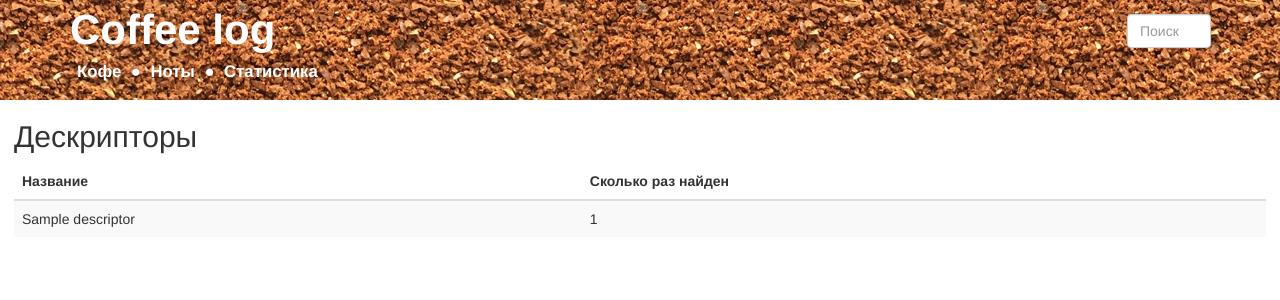
After one commit to zimnukhov/coffee, a Django app: template coffee/templates/coffee/descriptor_list.html in a window 1280 px wide. The commit adds this page. Shown: the top 300 px of the page. Run offline with Django 3.2, Linux system fonts and the light colour scheme; the template is opened without the code that fills it: most values are stand-ins (such as "Sample title", 1, 10 or a date in 2020); some libraries are stand-ins or nearby versions.

Commit message:
add notes page

```diff
--- a/coffee/static/css/coffee.css
+++ b/coffee/static/css/coffee.css
@@ -42,7 +42,7 @@ header #header-links {
 }
 
 header #header-links li {
-    margin-right: 1em;
+    margin-right: 0.4em;
 }
 
 header #header-links li a {
--- a/coffee/templates/coffee/base.html
+++ b/coffee/templates/coffee/base.html
@@ -17,6 +17,9 @@
                 <a href="{% url 'coffee:index' %}" class="logo-link">Coffee log</a>
                 <ul id="header-links">
                     <li><a href="{% url 'coffee:all-bags' %}">Кофе</a></li>
+                    <li><a>&#9679;</a></li>
+                    <li><a href="{% url 'coffee:notes' %}">Ноты</a></li>
+                    <li><a>&#9679;</a></li>
                     <li><a href="{% url 'coffee:stats' %}">Статистика</a></li>
                 </ul>
                 <div id="search">
--- /dev/null
+++ b/coffee/templates/coffee/descriptor_list.html
@@ -0,0 +1,20 @@
+{% extends "coffee/base.html" %}
+{% block content %}
+<h2>Дескрипторы</h2>
+<table class="table table-striped">
+    <thead>
+        <tr>
+            <th>Название</th>
+            <th>Сколько раз найден</th>
+        </tr>
+    </thead>
+    <tbody>
+        {% for descriptor in descriptors %}
+        <tr>
+            <td>{{ descriptor.name }}</td>
+            <td>{{ descriptor.count }}</td>
+        </tr>
+        {% endfor %}
+    </tbody>
+</table>
+{% endblock %}
--- a/coffee/urls.py
+++ b/coffee/urls.py
@@ -18,5 +18,6 @@ urlpatterns = [
     url(r'^method/(\d+)/?$', views.method_details, name='brewing-method'),
     url(r'^coffee/(\d+)/?$', views.coffee_details, name='coffee-details'),
     url(r'^roaster/(\d+)/?$', views.roaster, name='roaster-details'),
+    url(r'^notes/?$', views.descriptor_list, name='notes'),
     url(r'^stats/?$', views.stats, name='stats'),
 ]
```
Also changed, not shown: coffee/views.py (+10 -1 lines).
